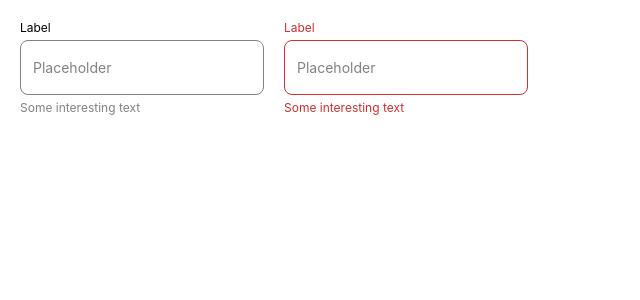
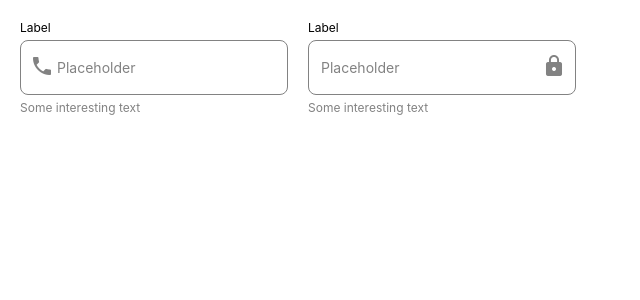
Before and after one commit to Vanaldito/input-component, a React (Vite) app: page / in a window 1280 px wide. Shown: the top 300 px of the page, without its empty margins (0-640 px from the left). Built offline with nearby package versions, Linux system fonts and the light colour scheme.

Commit message:
feat: allow to have a google icon on the left or right

```diff
--- a/index.html
+++ b/index.html
@@ -3,6 +3,10 @@
   <head>
     <meta charset="UTF-8" />
     <link rel="icon" type="image/svg+xml" href="/devchallenges.png" />
+    <link
+      href="https://fonts.googleapis.com/icon?family=Material+Icons"
+      rel="stylesheet"
+    />
     <meta name="viewport" content="width=device-width, initial-scale=1.0" />
     <title>Vite + React + TS</title>
   </head>
--- a/src/App.tsx
+++ b/src/App.tsx
@@ -9,12 +9,13 @@ export default function App() {
         type="text"
         placeholder="Placeholder"
         helperText="Some interesting text"
+        startIcon="phone"
       />
       <Input
         type="text"
         placeholder="Placeholder"
         helperText="Some interesting text"
-        error
+        endIcon="lock"
       />
     </div>
   );
--- /dev/null
+++ b/src/component/Icon.css
@@ -0,0 +1,15 @@
+.icon {
+  color: #828282;
+}
+
+.start-icon {
+  z-index: 10;
+  position: absolute;
+  left: 10px;
+}
+
+.end-icon {
+  z-index: 10;
+  position: absolute;
+  right: 10px;
+}
--- /dev/null
+++ b/src/component/Icon.tsx
@@ -0,0 +1,25 @@
+import "./Icon.css";
+
+interface IconProps {
+  iconName: string;
+}
+
+function Icon({ iconName }: IconProps) {
+  return <span className="material-icons icon">{iconName}</span>;
+}
+
+export function StartIcon({ iconName }: IconProps) {
+  return (
+    <span className="start-icon">
+      <Icon iconName={iconName} />
+    </span>
+  );
+}
+
+export function EndIcon({ iconName }: IconProps) {
+  return (
+    <span className="end-icon">
+      <Icon iconName={iconName} />
+    </span>
+  );
+}
--- a/src/component/Input.css
+++ b/src/component/Input.css
@@ -40,3 +40,17 @@
 .input-component--error .helper-text {
   color: #d32f2f;
 }
+
+.input-component--with-start-icon input {
+  padding-left: 36px;
+}
+
+.input-component--with-end-icon input {
+  padding-right: 36px;
+}
+
+.input-component .field {
+  display: flex;
+  align-items: center;
+  position: relative;
+}
--- a/src/component/Input.tsx
+++ b/src/component/Input.tsx
@@ -1,3 +1,4 @@
+import { EndIcon, StartIcon } from "./Icon";
 import "./Input.css";
 
 interface InputProps
@@ -9,6 +10,8 @@ interface InputProps
   error?: boolean;
   disabled?: boolean;
   helperText?: string;
+  startIcon?: string;
+  endIcon?: string;
 }
 
 export default function Input({
@@ -16,17 +19,25 @@ export default function Input({
   error = false,
   disabled = false,
   helperText = "",
+  startIcon,
+  endIcon,
   ...inputAttributes
 }: InputProps) {
   let className = "input-component";
 
   className += error ? " input-component--error" : "";
   className += disabled ? " input-component--disabled" : "";
+  className += startIcon ? " input-component--with-start-icon" : "";
+  className += endIcon ? " input-component--with-end-icon" : "";
 
   return (
     <label className={className}>
       {label}
-      <input {...inputAttributes} disabled={disabled} />
+      <div className="field">
+        {startIcon && <StartIcon iconName={startIcon} />}
+        <input {...inputAttributes} disabled={disabled} />
+        {endIcon && <EndIcon iconName={endIcon} />}
+      </div>
       <span className="helper-text">{helperText}</span>
     </label>
   );
```
